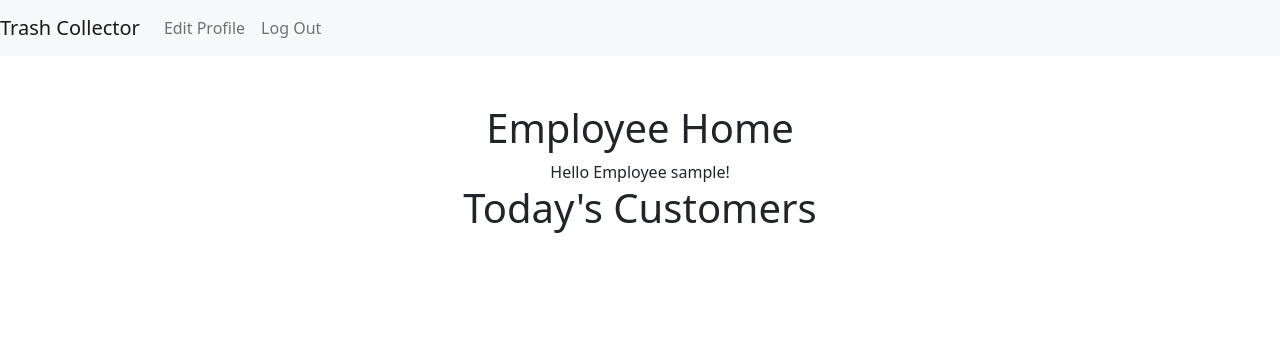
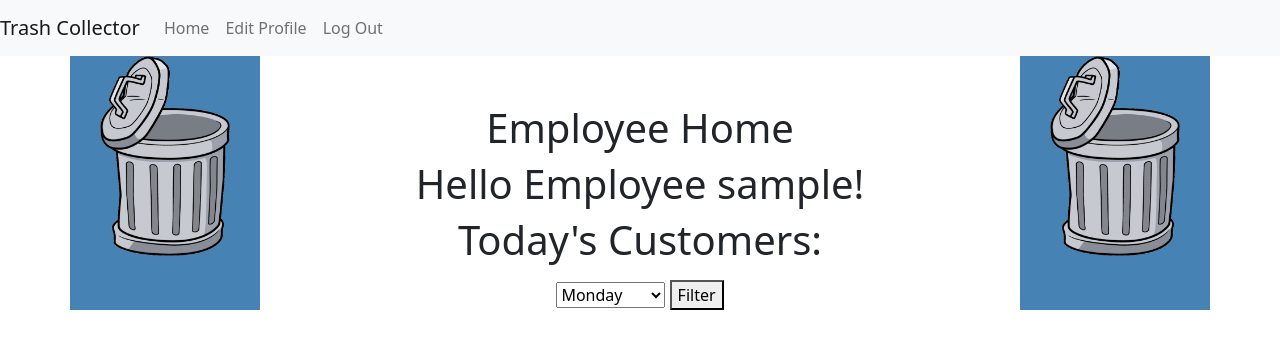
Before and after one commit to JesseArroyo-Romero/Trash_Collector_Project, a Django app: page /employees/ in a window 1280 px wide. Shown: the top 349 px of the page. Run offline with Django 3.2, Linux system fonts and the light colour scheme; a user stored in the database is signed in; tables that the repository leaves empty hold one stand-in row (values such as "Sample post").

Commit message:
Finished product. Added an input field to search by day and displays all the customers who needs service for that day that is within the same zipcode as the employee. Correctly displaying all of today's customers on home page. Correctly configured the navbar. Added an img and added css styling to the image.

```diff
--- a/trash_collector/employees/templates/employees/index.html
+++ b/trash_collector/employees/templates/employees/index.html
@@ -4,18 +4,33 @@
 
 {% block content %}
   {% if user.is_authenticated %}
-    Hello Employee {{ user.username }}!
+    <h1>Hello Employee {{ user.username }}!</h1>
 
-    <h1>Today's Customers</h1>
+    <h1>Today's Customers:</h1>
     <ul>
-      {% for customer in customers_by_weekly_pickup %}
-      <li><h2> {{customer.name}} - <a href="{% url 'employees:index' %}"></a> {{customer.zip_code}} - <a href="{% url 'employees:index' %}"></a> <button type="button" onclick="alert('Pickup Confirmed!')">Confirm</button></h2></li>
-      {% endfor %}
+        {% for customer in final_customers %}
+          <li><h2> {{customer.name}} - <a href="{% url 'employees:index'%}"></a> Zip Code: {{customer.zip_code}} - <a href="{% url 'employees:index'%}"></a>
+            <a href = "{% url 'employees:confirm_pickup' customer.id %}">Click to confirm pickup</a> </h2></li>
+        {% endfor %}
     </ul>
+    <form action="{% url 'employees:weekly_pickup' %}"  method="post" >
+      {% csrf_token %}
+      <select name ="weekly_pickup">
+        <option value="Monday">Monday</option>
+        <option value="Tuesday">Tuesday</option>
+        <option value="Wednesday">Wednesday</option>
+        <option value="Thursday">Thursday</option>
+        <option value="Friday">Friday</option>
+        <option value="Saturday">Saturday</option>
+        <option value="Sunday">Sunday</option>
+      </select>
+      <button type="submit"> Filter</button>
+    </form>
   {% else %}
     <p>You are at the employee index, but you are not logged in.</p>
     <a href="{% url 'login' %}">Log In</a>
     <a href="{% url 'accounts:register' %}">Sign Up</a>
+
   {% endif %}
 
   {% endblock %}
--- a/trash_collector/employees/urls.py
+++ b/trash_collector/employees/urls.py
@@ -9,5 +9,7 @@
     path('', views.index, name="index"),
     path('new/', views.create, name='create'),
     path('edit_profile/', views.edit_profile, name = "edit_profile"),
-    path('details/', views.details, name = 'details')
+    path('details/', views.details, name = 'details'),
+    path('confirm_pickup/<int:customer_id>', views.confirm_pickup, name="confirm_pickup"),
+    path('weekly_pickup/', views.weekly_pickup, name="weekly_pickup")
 ]
--- a/trash_collector/employees/views.py
+++ b/trash_collector/employees/views.py
@@ -16,6 +16,7 @@
 # Create your views here.
 
 # TODO: Create a function for each path created in employees/urls.py. Each will need a template as well.
+Customer = apps.get_model('customers.Customer')
 
 @login_required
 def index(request):
@@ -31,12 +32,11 @@
         day = calendar.day_name[my_date.weekday()]
         customers_by_weekly_pickup = customers_by_zip.filter(weekly_pickup=day) | customers_by_zip.filter(one_time_pickup=my_date)
         active_accounts = customers_by_weekly_pickup.exclude(suspend_start__lte=my_date, suspend_end__gt=my_date)
-        picked_up = ''
+        final_customers = active_accounts.exclude(date_of_last_pickup=my_date)
         context = {
-            'customers_by_weekly_pickup': customers_by_weekly_pickup,
             'logged_in_employee': logged_in_employee,
             'my_date': my_date,
-            'active_accounts': active_accounts
+            'final_customers': final_customers
         }
         return render(request, 'employees/index.html', context)
     except ObjectDoesNotExist:
@@ -88,8 +88,37 @@
 
 
 def details(request, user_id):
+    Customer = apps.get_model('customers.Customer')
     customer = Customer.objects.get(pk=user_id)
     context = {
         'customer': customer
     }
     return render(request, 'employees/details.html', context)
+
+def confirm_pickup(request, customer_id):
+    Customer = apps.get_model('customers.Customer')
+    person = Customer.objects.get(pk=customer_id)
+    person.date_of_last_pickup = date.today()
+    person.balance += 20
+    person.save()
+    return HttpResponseRedirect(reverse('employees:index'))
+
+def weekly_pickup(request):
+    logged_in_user = request.user
+    logged_in_employee = Employee.objects.get(user=logged_in_user)
+    Customer = apps.get_model('customers.Customer')
+    my_date = date.today()
+    day = calendar.day_name[my_date.weekday()]
+    customers_by_zip = Customer.objects.filter(zip_code__contains=logged_in_employee.zip_code) #This gets all the customers whos zip code matches that of the logged in employee
+    customers_by_weekly_pickup = customers_by_zip.filter(weekly_pickup=day) | customers_by_zip.filter(one_time_pickup=my_date) #This filters through the above list and only saves the customers whose pickup day is today
+    active_accounts = customers_by_weekly_pickup.exclude(suspend_start__lte=my_date, suspend_end__gt=my_date)#This will take out any customer whose pick up is today and their account is suspended
+    final_customers = active_accounts.exclude(date_of_last_pickup=my_date)# This will exclude anyone whos trash pickup has been confirmed.
+    day_of_week = request.POST.get("weekly_pickup")
+    customers = Customer.objects.filter(weekly_pickup=day_of_week) & Customer.objects.filter(zip_code__contains=logged_in_employee.zip_code)
+    context = {
+        'logged_in_employee': logged_in_employee,
+        'my_date': my_date,
+        'final_customers': final_customers,
+        'final_customers': customers
+    }
+    return render(request, 'employees/index.html', context)
--- /dev/null
+++ b/trash_collector/static/styles.css
@@ -0,0 +1,44 @@
+.trash-image {
+    height: 200px;
+    max-width: 200px;
+}
+
+.col-2 {
+  background-color:steelblue;
+  text-align: center;
+}
+
+.dropbtn {
+  background-color: #04AA6D;
+  color: white;
+  padding: 16px;
+  font-size: 16px;
+  border: none;
+}
+
+.dropdown {
+  position: relative;
+  display: inline-block;
+}
+
+.dropdown-content {
+  display: none;
+  position: absolute;
+  background-color: #f1f1f1;
+  min-width: 160px;
+  box-shadow: 0px 8px 16px 0px rgba(0,0,0,0.2);
+  z-index: 1;
+}
+
+.dropdown-content a {
+  color: black;
+  padding: 12px 16px;
+  text-decoration: none;
+  display: block;
+}
+
+.dropdown-content a:hover {background-color: #ddd;}
+
+.dropdown:hover .dropdown-content {display: block;}
+
+.dropdown:hover .dropbtn {background-color: #3e8e41;}
--- a/trash_collector/templates/base.html
+++ b/trash_collector/templates/base.html
@@ -4,14 +4,19 @@
   <meta charset="utf-8">
   <title>{% block title %}{% endblock %}</title>
   <link href="https://cdn.jsdelivr.net/npm/bootstrap@5.1.1/dist/css/bootstrap.min.css" rel="stylesheet" integrity="sha384-F3w7mX95PdgyTmZZMECAngseQB83DfGTowi0iMjiWaeVhAn4FJkqJByhZMI3AhiU" crossorigin="anonymous">
+  {% load static %}
+  <!--CSS CUSTOM-->
+  <link href="{% static 'styles.css' %}" rel="stylesheet" type="text/css">
 </head>
   <body>
   {% if user.is_authenticated %}
   <nav class="navbar navbar-expand-lg navbar-light bg-light">
     <a class="navbar-brand" href="#">Trash Collector</a>
     <div class="navbar-nav">
-    {% block navbar %}{% endblock %}
-    <a class="nav-item nav-link" href="{% url 'employees:edit_profile' %}">Edit Profile</a>
+    {% block navbar %}
+      <a class="nav-item nav-link" href="{% url 'employees:index' %}">Home</a>
+      <a class="nav-item nav-link" href="{% url 'employees:edit_profile' %}">Edit Profile</a>
+    {% endblock %}
     <a class="nav-item nav-link" href="{% url 'logout' %}">Log Out</a>
     </div>
   </nav>
@@ -19,14 +24,18 @@
     <main>
       <div class="container">
         <div class="row">
-          <div class="col-2"></div>
+          <div class="col-2">
+            <img class="trash-image" src = "{% static 'images/trash.png' %}" alt = "Trash">
+          </div>
           <div class="col-8" align="center">
             <br />
             <br />
             <h1>{% block header %}{% endblock %}</h1>
             {% block content %}{% endblock %}
           </div>
-          <div class="col-2"></div>
+          <div class="col-2">
+            <img class="trash-image" src = "{% static 'images/trash.png' %}" alt = "Trash">
+          </div>
         </div>
       </div>
     </main>
--- a/trash_collector/trash_collector/settings.py
+++ b/trash_collector/trash_collector/settings.py
@@ -114,6 +114,7 @@
     BASE_DIR / "static",
 ]
 
+
 # Default primary key field type
 # https://docs.djangoproject.com/en/3.2/ref/settings/#default-auto-field
 
```
Also changed, not shown: trash_collector/employees/static/images/trash.png (added).
